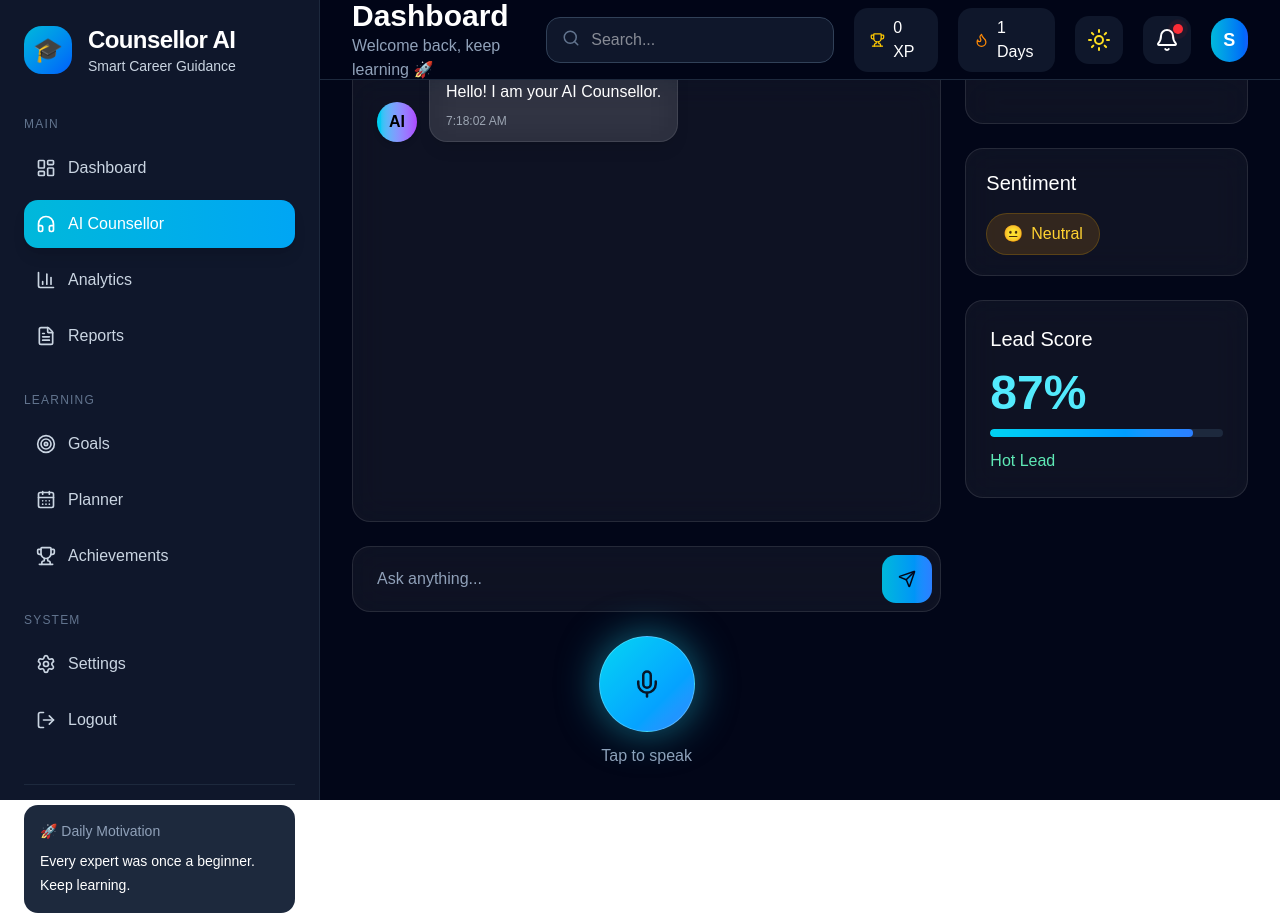
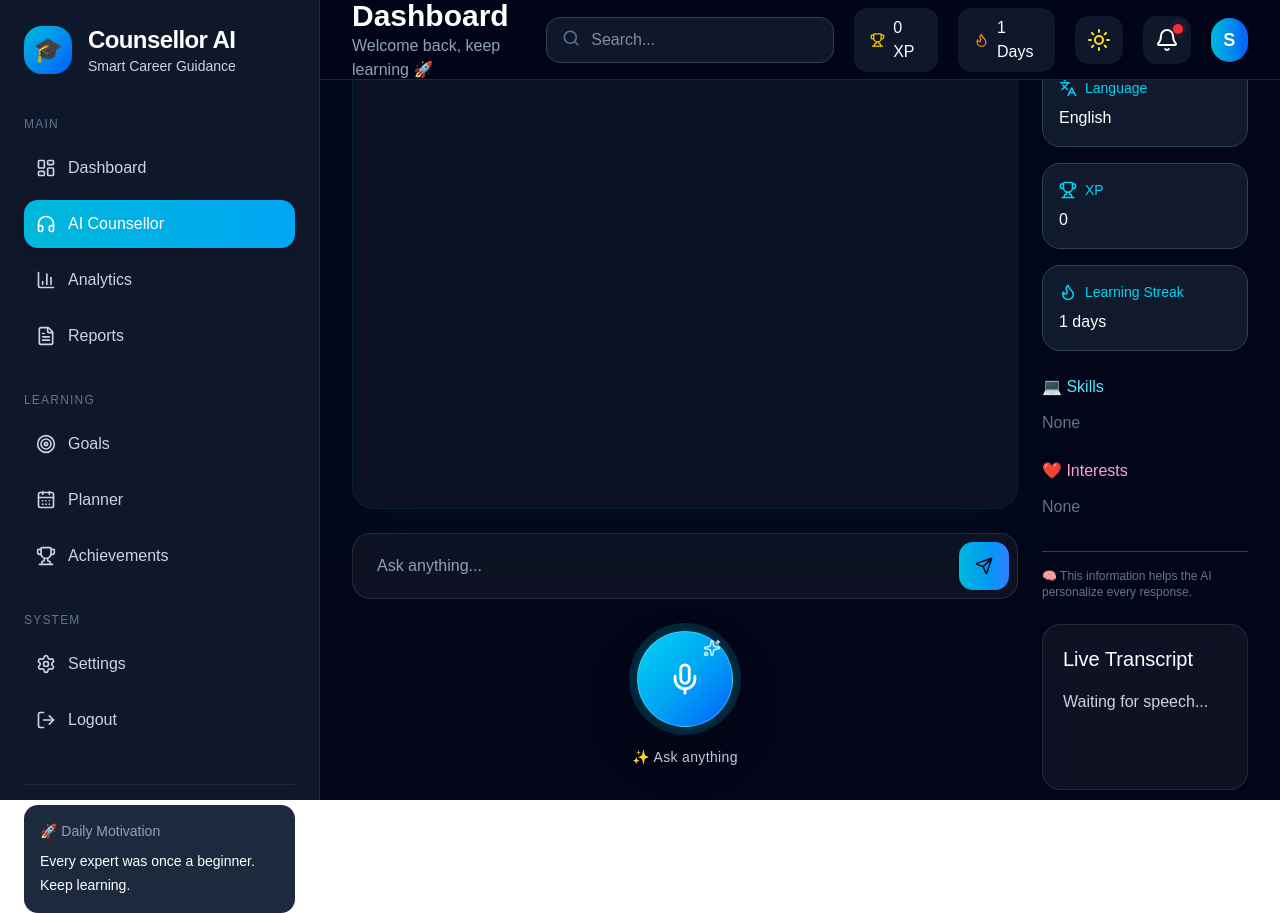
Before and after one commit to SaniaValiyani/AI-Voice-Counsellor, a React (Vite) app in the folder frontend/: page /counsellor in a window 1280 px wide. Built offline with nearby package versions, Linux system fonts and the light colour scheme.

Commit message:
UI upgrade

```diff
--- /dev/null
+++ b/frontend/src/components/counsellor/AIMemoryPanel.tsx
@@ -0,0 +1,134 @@
+import {
+  Brain,
+  Target,
+  GraduationCap,
+  Languages,
+  Flame,
+  Trophy,
+} from "lucide-react";
+import { useCounsellorStore } from "../../store/counsellorStore";
+import MemoryStat from "./MemoryStat";
+
+export default function AIMemoryPanel() {
+  const profile = useCounsellorStore(
+    (state) => state.studentProfile
+  );
+
+  const items = [
+    {
+      icon: <Target size={18} />,
+      label: "Career Goal",
+      value: profile.careerGoal || "Not set",
+    },
+    {
+      icon: <GraduationCap size={18} />,
+      label: "Education",
+      value: profile.educationLevel || "Not set",
+    },
+    {
+      icon: <Languages size={18} />,
+      label: "Language",
+      value: profile.preferredLanguage || "English",
+    },
+    {
+      icon: <Trophy size={18} />,
+      label: "XP",
+      value: `${profile.xp}`,
+    },
+    {
+      icon: <Flame size={18} />,
+      label: "Learning Streak",
+      value: `${profile.learningStreak} days`,
+    },
+  ];
+
+  return (
+    <div>
+      <div className="flex items-center gap-2 mb-6">
+        <Brain className="text-cyan-400" />
+        <h2 className="text-xl font-semibold text-white">
+          AI Memory
+        </h2>
+      </div>
+
+      <div className="space-y-5">
+        <div className="grid gap-4">
+          {items.map((item) => (
+            <MemoryStat
+              key={item.label}
+              icon={item.icon}
+              title={item.label}
+              value={item.value}
+            />
+          ))}
+        </div>
+
+        <div className="mt-6">
+          <h3 className="text-cyan-300 mb-3">
+            💻 Skills
+          </h3>
+
+          <div className="flex flex-wrap gap-2">
+            {profile.skills?.length ? (
+              profile.skills.map((skill) => (
+                <span
+                  key={skill}
+                  className="
+                    rounded-full
+                    bg-cyan-500/20
+                    px-3
+                    py-1
+                    text-sm
+                    text-cyan-300
+                  "
+                >
+                  {skill}
+                </span>
+              ))
+            ) : (
+              <span className="text-slate-500">
+                None
+              </span>
+            )}
+          </div>
+        </div>
+
+        <div className="mt-6">
+          <h3 className="text-pink-300 mb-3">
+            ❤️ Interests
+          </h3>
+
+          <div className="flex flex-wrap gap-2">
+            {profile.interests?.length ? (
+              profile.interests.map((interest) => (
+                <span
+                  key={interest}
+                  className="
+                    rounded-full
+                    bg-pink-500/20
+                    px-3
+                    py-1
+                    text-sm
+                    text-pink-300
+                  "
+                >
+                  {interest}
+                </span>
+              ))
+            ) : (
+              <span className="text-slate-500">
+                None
+              </span>
+            )}
+          </div>
+        </div>
+
+        <div className="mt-8 border-t border-slate-700 pt-4">
+          <p className="text-xs text-slate-500">
+            🧠 This information helps the AI personalize every response.
+          </p>
+        </div>
+      </div>
+    </div>
+  );
+}
--- a/frontend/src/components/counsellor/ChatBubble.tsx
+++ b/frontend/src/components/counsellor/ChatBubble.tsx
@@ -27,9 +27,9 @@ export default function ChatBubble({
 
   return (
     <motion.div
-      initial={{ opacity: 0, y: 10 }}
-      animate={{ opacity: 1, y: 0 }}
-      transition={{ duration: 0.2 }}
+      initial={{ opacity: 0, y: 10, scale: 0.98 }}
+      animate={{ opacity: 1, y: 0, scale : 1 }}
+      transition={{ duration: 0.35 }}
       className={`flex ${isUser ? "justify-end" : "justify-start"}`}
     >
       <div
@@ -40,27 +40,43 @@ export default function ChatBubble({
         {!isUser ? (
           <AIAvatar />
         ) : (
-          <div className="h-10 w-10 rounded-full bg-cyan-500 flex items-center justify-center font-bold text-slate-950">
-            U
+          <div
+            className="
+              h-11
+              w-11
+              rounded-full
+              bg-linear-to-br
+              from-cyan-400
+              to-blue-600
+              flex
+              items-center
+              justify-center
+              font-bold
+              text-white
+              shadow-lg
+              shadow-cyan-500/30
+            "
+          >
+            S
           </div>
         )}
 
-        <div
-          className={`rounded-2xl px-4 py-3 shadow-lg ${
-            isUser
-              ? "bg-linear-to-r from-cyan-500 to-blue-500 text-slate-950"
-              : "bg-white/10 backdrop-blur-lg border border-white/10 text-white"
-          }`}
-        >
+<div
+  className={`rounded-3xl px-6 py-5 shadow-lg ${
+    isUser
+      ? "bg-linear-to-r from-cyan-400 via-sky-500 to-blue-600 text-slate-950"
+      : "bg-slate-900/80 backdrop-blur-xl border border-cyan-500/10 text-white shadow-xl shadow-cyan-500/5"
+  }`}
+>
           <p
             className={`text-[10px] uppercase tracking-[0.2em] mb-1 ${
               isUser ? "text-slate-800/65" : "text-slate-300/60"
             }`}
           >
-            {isUser ? "User" : "AI"}
+            {isUser ? "You" : "CareerPilot AI"}
           </p>
 
-          <div className="leading-relaxed">
+          <div className="leading-8 space-y-2">
             {lines.map((line, index) => {
               const isSectionHeading =
                 line.startsWith("🚀") ||
@@ -76,7 +92,7 @@ export default function ChatBubble({
                   key={index}
                   className={
                     isSectionHeading
-                      ? "font-bold text-cyan-400 mt-3"
+                      ? "font-semibold text-cyan-300 text-lg mt-5 mb-2"
                       : "whitespace-pre-wrap"
                   }
                 >
@@ -99,7 +115,7 @@ export default function ChatBubble({
           )}
 
           <p
-            className={`text-xs mt-2 ${
+            className={`text-[11px] mt-4 opacity-70 ${
               isUser ? "text-slate-800/70" : "text-slate-300/70"
             }`}
           >
--- a/frontend/src/components/counsellor/ChatWindow.tsx
+++ b/frontend/src/components/counsellor/ChatWindow.tsx
@@ -19,9 +19,40 @@ export default function ChatWindow() {
       initial={{ opacity: 0, y: 18 }}
       animate={{ opacity: 1, y: 0 }}
       transition={{ duration: 0.3 }}
-      className="bg-white/5 backdrop-blur-lg border border-white/10 rounded-2xl p-6 h-125 overflow-y-auto"
+      className="
+      bg-slate-900/70
+      backdrop-blur-xl
+      border
+      border-cyan-500/10
+      rounded-3xl
+      p-6
+      h-160
+      overflow-y-auto
+      scroll-smooth
+      shadow-2xl
+      shadow-cyan-500/5
+      space-y-6
+      "
     >
-      <div className="space-y-4">
+
+      {messages.length === 0 && (
+        <div className="h-full flex flex-col items-center justify-center text-center">
+          <div className="text-6xl mb-6">🤖</div>
+
+          <h2 className="text-2xl font-bold text-white">
+            Welcome to CareerPilot AI
+          </h2>
+
+          <p className="text-slate-400 mt-3 max-w-md">
+            Ask about careers, internships, skills, learning paths,
+            interview preparation, or higher studies.
+          </p>
+        </div>
+      )}
+
+      {messages.length > 0 && (
+      <div className="space-y-6">
+
         {messages.map((msg, index) => (
         <ChatBubble
           key={index}
@@ -30,9 +61,11 @@ export default function ChatWindow() {
           timestamp={msg.timestamp}
         />
       ))}
+      </div>
+      )}
+      <div ref={bottomRef} />
 
       <div ref={bottomRef} />
-      </div>
     </motion.div>
   );
 }
--- /dev/null
+++ b/frontend/src/components/counsellor/MemoryStat.tsx
@@ -0,0 +1,39 @@
+interface Props {
+  icon: React.ReactNode;
+  title: string;
+  value: string;
+}
+
+export default function MemoryStat({
+  icon,
+  title,
+  value,
+}: Props) {
+  return (
+    <div
+      className="
+      rounded-2xl
+      bg-slate-800/60
+      border
+      border-slate-700
+      p-4
+      transition-all
+      duration-300
+      hover:border-cyan-400
+      hover:shadow-lg
+      hover:shadow-cyan-500/10
+      "
+    >
+      <div className="flex items-center gap-2 text-cyan-400 mb-2">
+        {icon}
+        <span className="text-sm font-medium">
+          {title}
+        </span>
+      </div>
+
+      <p className="text-white wrap-break-words">
+        {value}
+      </p>
+    </div>
+  );
+}
--- /dev/null
+++ b/frontend/src/components/counsellor/ThinkingBubble.tsx
@@ -0,0 +1,38 @@
+import { motion } from "framer-motion";
+
+export default function ThinkingBubble() {
+  return (
+    <div className="flex">
+
+      <div className="bg-slate-900 rounded-3xl p-6">
+
+        <p className="text-white mb-4">
+
+          CareerPilot AI is thinking...
+
+        </p>
+
+        <div className="flex gap-2">
+
+          {[1,2,3].map(dot=>(
+            <motion.div
+              key={dot}
+              animate={{
+                y:[0,-8,0],
+              }}
+              transition={{
+                repeat:Infinity,
+                duration:0.8,
+                delay:dot*0.2,
+              }}
+              className="w-3 h-3 rounded-full bg-cyan-400"
+            />
+          ))}
+
+        </div>
+
+      </div>
+
+    </div>
+  );
+}
--- a/frontend/src/components/counsellor/VoiceButton.tsx
+++ b/frontend/src/components/counsellor/VoiceButton.tsx
@@ -1,4 +1,4 @@
-import { Mic } from "lucide-react";
+import { Mic, Sparkles } from "lucide-react";
 import { motion } from "framer-motion";
 import { useLanguageStore } from "../../store/languageStore";
 import { useCounsellorStore } from "../../store/counsellorStore";
@@ -33,12 +33,15 @@ export default function VoiceButton() {
 
     recognition.continuous = false;
     recognition.interimResults = false;
-    recognition.maxAlternatives = 3;
+    recognition.maxAlternatives = 5;
+    recognition.interimResults = true;
 
     if (language === "English") recognition.lang = "en-IN";
     if (language === "Hindi") recognition.lang = "hi-IN";
     if (language === "Gujarati") recognition.lang = "gu-IN";
     if (language === "Marathi") recognition.lang = "mr-IN";
+
+    window.speechSynthesis.cancel();
 
     recognition.start();
     setListening(true);
@@ -56,7 +59,8 @@ export default function VoiceButton() {
         timestamp: new Date().toLocaleTimeString(),
       });
 
-      const data = await sendChat(text, messages);
+      // sendChat expects 4 arguments; pass language and an empty options object
+      const data = await sendChat(text, messages, language, {});
 
       setSentiment(data.sentiment);
 
@@ -77,26 +81,105 @@ export default function VoiceButton() {
       {isListening && <VoiceWave />}
 
       <motion.button
-        whileHover={{ scale: 1.06 }}
-        whileTap={{ scale: 0.92 }}
+        whileHover={{
+          scale: 1.08,
+        }}
+        whileTap={{
+          scale: 0.95,
+        }}
+        animate={
+          isListening
+            ? {
+                scale: [1, 1.08, 1],
+              }
+            : {}
+        }
+        transition={{
+          repeat: isListening ? Infinity : 0,
+          duration: 1.5,
+        }}
         onClick={startListening}
-        className={`relative w-24 h-24 rounded-full transition-all duration-300 flex items-center justify-center border ${
-          isListening
-            ? "bg-gradient-to-br from-red-500 to-rose-600 scale-110 shadow-[0_0_60px_rgba(239,68,68,0.8)] border-red-300/40"
-            : "bg-gradient-to-br from-cyan-400 to-blue-500 shadow-[0_0_40px_rgba(34,211,238,0.5)] border-cyan-200/40"
-        }`}
+        className="
+          relative
+          w-28
+          h-28
+          rounded-full
+          overflow-hidden
+          flex
+          items-center
+          justify-center
+          shadow-2xl
+        "
       >
+        {/* Outer Glow */}
+
         <div
-          className={`absolute inset-0 rounded-full ${
-            isListening ? "animate-ping bg-red-500/15" : "animate-pulse bg-cyan-300/10"
-          }`}
+          className={`
+            absolute
+            inset-0
+            rounded-full
+            blur-xl
+            transition-all
+            duration-500
+            ${
+              isListening
+                ? "bg-red-500/60 animate-pulse"
+                : "bg-cyan-500/40"
+            }
+          `}
         />
 
-        <Mic size={30} className={isListening ? "text-white" : "text-slate-950"} />
+        {/* Orb */}
+
+        <div
+          className={`
+            absolute
+            inset-2
+            rounded-full
+            border
+            backdrop-blur-xl
+            ${
+              isListening
+                ? "bg-linear-to-br from-red-500 via-rose-500 to-orange-500 border-red-200/40"
+                : "bg-linear-to-br from-cyan-400 via-sky-500 to-blue-600 border-cyan-200/40"
+            }
+          `}
+        />
+
+        {/* Sparkles */}
+
+        {!isListening && (
+          <Sparkles
+            size={18}
+            className="
+              absolute
+              top-4
+              right-5
+              text-white
+              opacity-80
+            "
+          />
+        )}
+
+        <Mic
+          size={34}
+          className="relative z-10 text-white"
+        />
       </motion.button>
 
-      <p className={isListening ? "text-red-300" : "text-slate-400"}>
-        {isListening ? "Listening..." : "Tap to speak"}
+      <p
+        className="
+          text-sm
+          font-medium
+          tracking-wide
+          transition-all
+          duration-300
+          text-slate-300
+        "
+      >
+        {isListening
+          ? "🎙️ Listening..."
+          : "✨ Ask anything"}
       </p>
     </div>
   );
--- a/frontend/src/components/layout/Sidebar.tsx
+++ b/frontend/src/components/layout/Sidebar.tsx
@@ -101,7 +101,7 @@ export default function Sidebar() {
     >
       <div className="mb-10">
         <div className="flex items-center gap-4">
-          <div className="flex h-12 w-12 items-center justify-center rounded-2xl bg-gradient-to-br from-cyan-500 to-blue-600 text-2xl">
+          <div className="flex h-12 w-12 items-center justify-center rounded-2xl bg-linear-to-br from-cyan-500 to-blue-600 text-2xl">
             🎓
           </div>
 
--- a/frontend/src/pages/CounsellorPage.tsx
+++ b/frontend/src/pages/CounsellorPage.tsx
@@ -11,6 +11,7 @@ import ClearChatButton from "../components/counsellor/ClearChatButton";
 import ChatInput from "../components/counsellor/ChatInput";
 import MuteButton from "../components/counsellor/MuteButton";
 import ExportButtons from "../components/counsellor/ExportButtons";
+import AIMemoryPanel from "../components/counsellor/AIMemoryPanel";
 
 export default function CounsellorPage() {
   return (
@@ -37,9 +38,16 @@ export default function CounsellorPage() {
           <p className="text-gray-600">Career Guidance Assistant</p>
         </div>
 
-        <div className="grid lg:grid-cols-3 gap-6">
+        <div
+          className="
+          grid
+          xl:grid-cols-4
+          gap-6
+          items-start
+          "
+        >
           {/* Left Side */}
-          <div className="lg:col-span-2 space-y-6">
+          <div className="xl:col-span-3 space-y-6">
             <div className="flex gap-3 flex-wrap">
               <ClearChatButton />
               <MuteButton />
@@ -59,6 +67,8 @@ export default function CounsellorPage() {
 
           {/* Right Side */}
           <div className="space-y-6">
+            <AIMemoryPanel />
+
             <TranscriptPanel />
 
             <SentimentBadge />
--- a/package.json
+++ b/package.json
@@ -1,6 +1,8 @@
 {
   "dependencies": {
     "jspdf": "^4.2.1",
-    "react-icons": "^5.6.0"
+    "react-icons": "^5.6.0",
+    "react-markdown": "^10.1.0",
+    "remark-gfm": "^4.0.1"
   }
 }
```
Also changed, not shown: frontend/src/components/counsellor/TypingIndicator.tsx (+12 -7 lines), frontend/src/components/counsellor/VoiceWave.tsx (+17 -9 lines), 2 other files (tests, documents, lock files or other folders). Lines whose indentation alone changed are shown as unchanged.
